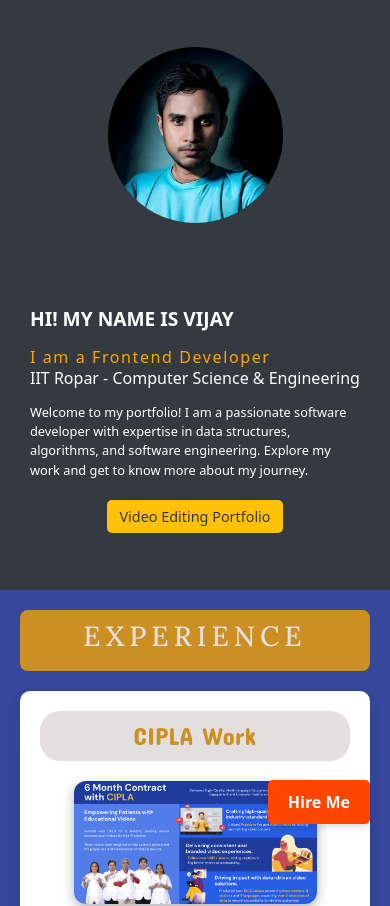
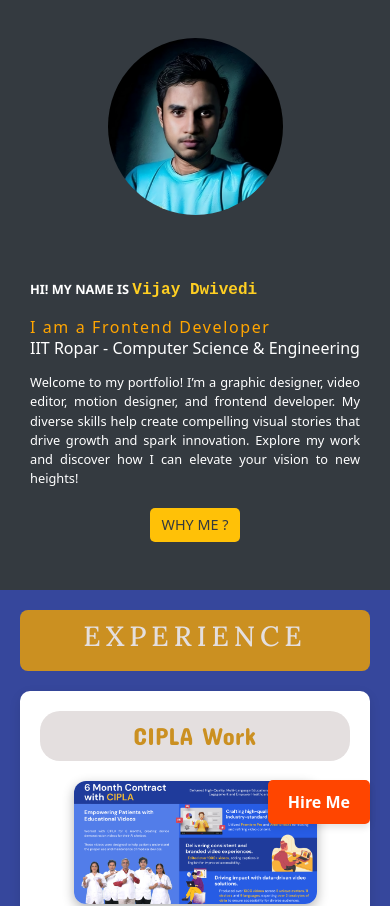
Before and after one commit to Vijaydwivedi10/Video_Portfolio, a React (Create React App) app: page / in a window 390 px wide. Shown: the top 906 px of the page. Built offline with nearby package versions, Linux system fonts and the light colour scheme.

Commit message:
commit-4

```diff
--- a/src/components/Header.js
+++ b/src/components/Header.js
@@ -1,22 +1,18 @@
-import React from 'react';
+import React, { useState } from 'react';
 import '../css/Header.css';
 import vijayImage from '../Images/vijay.jpeg';
 import { TypeAnimation } from 'react-type-animation';
+import Popup from './Popup'; // Import the Popup component
 
 function Header() {
+    const [isPopupOpen, setIsPopupOpen] = useState(false); // State to control popup visibility
+
+    const handlePopupToggle = () => {
+        setIsPopupOpen(!isPopupOpen);
+    };
 
     return (
         <div className="header-container">
-            {/* Floating icons section */}
-            <div className="floating-icons">
-                {/* <img src={premierePro} alt="Premiere Pro" className="floating-icon" /> */}
-                {/* <img src={afterEffects} alt="After Effects" className="floating-icon" />
-                <img src={illustrator} alt="Illustrator" className="floating-icon" />
-                <img src={capcut} alt="CapCut" className="floating-icon" />
-                <img src={ps} alt="Photoshop" className="floating-icon" /> */}
-                {/* Add more icons as needed */}
-            </div>
-
             {/* Profile image section */}
             <div className="header-image-container">
                 <img
@@ -28,7 +24,9 @@ function Header() {
 
             {/* Header content section */}
             <div className="header-content">
-            <h1 className="header-title">HI! MY NAME IS VIJAY</h1>
+            <h1 className="header-title">
+                    HI! MY NAME IS <span className="highlight">Vijay Dwivedi</span>
+                </h1>
                 <TypeAnimation
                     className="animated-text" // Add this class
                     sequence={[
@@ -43,17 +41,19 @@ function Header() {
                     ]}
                     font-family={"Rock Salt"}
                     speed={50}
-
                     repeat={Infinity}
                 />
                 <h2 className="header-subtitle">IIT Ropar - Computer Science & Engineering</h2>
                 <p className="header-description">
-                    Welcome to my portfolio! I am a passionate software developer with expertise in data structures, algorithms, and software engineering. Explore my work and get to know more about my journey.
+                Welcome to my portfolio! I’m a graphic designer, video editor, motion designer, and frontend developer. My diverse skills help create compelling visual stories that drive growth and spark innovation. Explore my work and discover how I can elevate your vision to new heights!
                     </p>
-                <button className="header-button">
-                    Video Editing Portfolio
+                <button className="header-button" onClick={handlePopupToggle}>
+                    WHY ME ?
                 </button>
             </div>
+
+            {/* Render Popup if it is open */}
+            {isPopupOpen && <Popup onClose={handlePopupToggle} />}
         </div>
     );
 }
--- /dev/null
+++ b/src/components/Popup.js
@@ -0,0 +1,27 @@
+import React from 'react';
+import '../css/Popup.css'; // Make sure to create a CSS file for the Popup styles
+
+function Popup({ onClose }) {
+    return (
+        <div className="popup-overlay">
+            <div className="popup-content">
+                <button className="popup-close-button" onClick={onClose}>
+                    &times; {/* Close button */}
+                </button>
+                <h2 className="popup-heading">Why Me?</h2>
+                <p className="popup-paragraph">
+                    Here are a few reasons why you should consider me:
+                </p>
+                <ul className="popup-list">
+                    <li className="popup-list-item">Extensive experience in video editing and graphic design.</li>
+                    <li className="popup-list-item">Strong knowledge of data structures and algorithms.</li>
+                    <li className="popup-list-item">Proficiency in various software tools, including Adobe Premiere Pro and After Effects.</li>
+                    <li className="popup-list-item">Passion for creating engaging and high-quality content.</li>
+                    <li className="popup-list-item">Proven ability to work under tight deadlines and deliver results.</li>
+                </ul>
+            </div>
+        </div>
+    );
+}
+
+export default Popup;
--- a/src/css/Header.css
+++ b/src/css/Header.css
@@ -32,7 +32,8 @@
 }
 
 .header-title {
-    font-size: 3rem;
+    font-size: 2rem;
+    font-family:'Segoe UI', Tahoma, Geneva, Verdana, sans-serif;
     font-weight: bold;
     margin-bottom: 20px;
     color: rgb(255, 255, 255);
@@ -47,6 +48,7 @@
     font-size: 1.1rem;
     max-width: 600px;
     margin-bottom: 40px;
+    text-align: justify;
 }
 
 .header-button {
@@ -202,8 +204,9 @@
     }
 
     .header-title {
-        font-size: 1.5em; /* Adjust title size */
+        font-size: 1em; /* Adjust title size */
     }
+
 
     .header-subtitle {
         font-size: 1.2em; /* Adjust subtitle size */
@@ -230,8 +233,10 @@
     }
 
     .header-title {
-        font-size: 1.2em; /* Further reduce title size */
+        font-size: 0.8em; /* Further reduce title size */
     }
+
+
 
     .header-subtitle {
         font-size: 1em; /* Further reduce subtitle size */
@@ -246,3 +251,33 @@
         padding: 6px 12px; /* Further reduce button padding */
     }
 }
+
+
+
+
+/* Highlight class for Vijay's name */
+.highlight {
+    font-size: 3rem; /* Default size */
+    font-family: 'Courier New', Courier, monospace;
+    color: #ffcf22; /* Desired color */
+    font-weight: bold; /* Optional: make the name bold */
+}
+
+/* Mobile Responsiveness */
+@media (max-width: 768px) {
+    .highlight {
+        font-size: 2rem; /* Adjusted size for tablets */
+    }
+}
+
+@media (max-width: 600px) {
+    .highlight {
+        font-size: 1.4rem; /* Adjusted size for small screens */
+    }
+}
+
+@media (max-width: 480px) {
+    .highlight {
+        font-size: 1rem; /* Further reduce size for very small screens */
+    }
+}
--- /dev/null
+++ b/src/css/Popup.css
@@ -0,0 +1,81 @@
+.popup-overlay {
+    position: fixed;
+    top: 0;
+    left: 0;
+    right: 0;
+    bottom: 0;
+    background-color: rgba(0, 0, 0, 0.8); /* Semi-transparent background */
+    display: flex;
+    justify-content: center;
+    align-items: center;
+    z-index: 1000; /* Ensure it is above other content */
+}
+
+.popup-content {
+    background-color: white; /* White background for the popup */
+    padding: 20px;
+    border-radius: 8px;
+    width: 100%; /* Width can be adjusted */
+    max-width: 900px; /* Max width for larger screens */
+    position: relative;
+}
+
+.popup-close-button {
+    position: absolute;
+    top: 10px;
+    right: 10px;
+    background: none;
+    border: none;
+    font-size: 24px;
+    cursor: pointer;
+}
+
+.popup-heading {
+    margin-top: 0;
+    color: black; /* Text color for heading */
+    font-size: 24px; /* Adjust font size for heading */
+    text-align: left; /* Left align heading */
+}
+
+.popup-paragraph {
+    color: black; /* Text color for paragraph */
+    font-size: 16px; /* Adjust font size for paragraph */
+    text-align: left; /* Left align paragraph */
+}
+
+.popup-list {
+    list-style-type: none; /* Remove default list styling */
+    padding: 0; /* Remove padding */
+}
+
+.popup-list-item {
+    position: relative; /* To position custom bullet */
+    color: black; /* Text color for list items */
+    font-size: 14px; /* Smaller font size for list items */
+    padding-left: 20px; /* Space for custom bullet */
+    margin-bottom: 8px; /* Space between list items */
+    text-align: left; /* Left align list items */
+}
+
+.popup-list-item::before {
+    content: "•"; /* Custom bullet */
+    color: #3498db; /* Color for the bullet */
+    position: absolute;
+    left: 0; /* Position bullet to the left */
+    font-size: 18px; /* Size of the bullet */
+}
+
+/* Responsive styles for small devices */
+@media (max-width: 600px) {
+    .popup-heading {
+        font-size: 20px; /* Smaller font size for heading */
+    }
+
+    .popup-paragraph {
+        font-size: 14px; /* Smaller font size for paragraph */
+    }
+
+    .popup-list-item {
+        font-size: 12px; /* Smaller font size for list items */
+    }
+}
```
Lines whose indentation alone changed are shown as unchanged.
